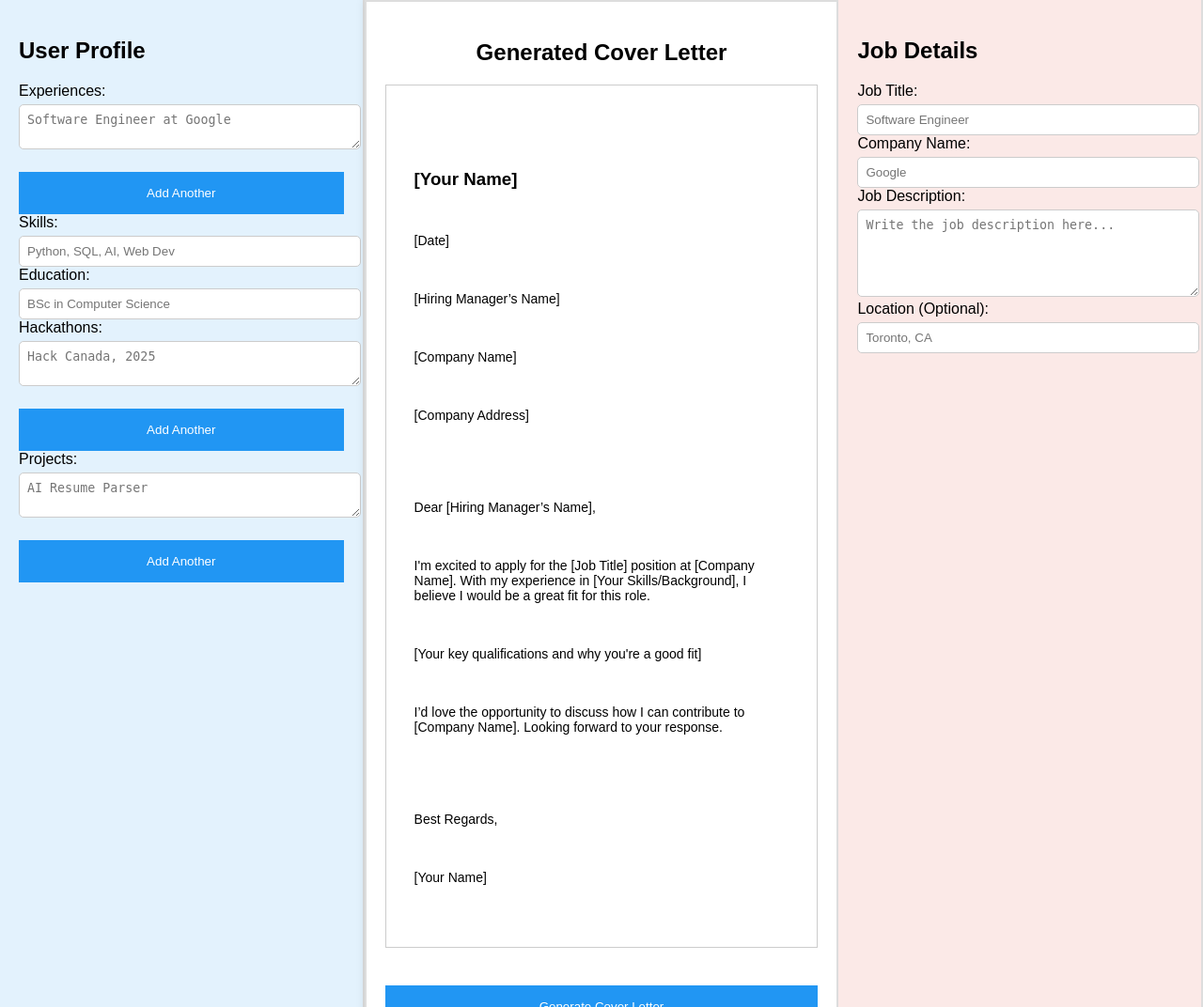
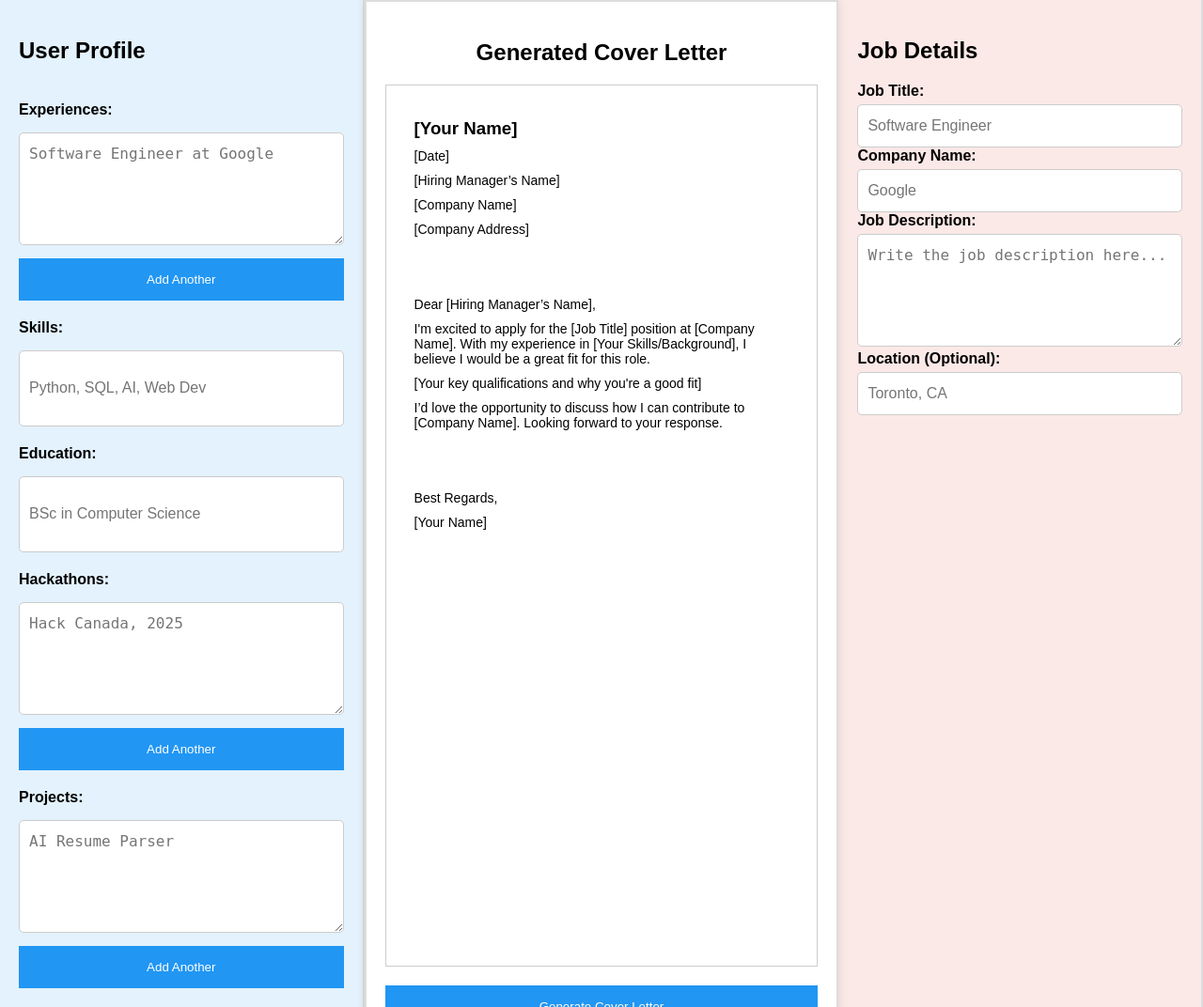
Before and after one commit to Gaurika-G/Jopply, a Flask app: page / in a window 1280 px wide. Shown: the whole page at 94% size. Run offline with Flask 3, Linux system fonts and the light colour scheme.

Commit message:
Fixed box sizes for right and left

```diff
--- a/static/styles.css
+++ b/static/styles.css
@@ -4,24 +4,29 @@ body {
     margin: 0;
     padding: 0;
     height: 100%;  /* Ensure body takes up the full height of the screen */
+    overflow-x: hidden;  /* Prevent horizontal scrolling on the body */
 }
 
 .container {
     display: flex;
-    height: 100vh;  /* Set the container to full viewport height */
+    height: 100vh;  /* Full viewport height */
     justify-content: space-between;
-    overflow: hidden;  /* Hide overflow on the main page */
+    overflow-x: hidden;  /* Hide horizontal overflow in the container */
 }
 
 .section {
     padding: 20px;
     border-right: 2px solid #ddd;
     overflow-y: auto;  /* Allow vertical scrolling within each section */
+    width: 100%;  /* Ensure sections take full width of their partition */
 }
 
 .left {
     width: 30%;
     background: #e3f2fd;
+    display: flex;
+    flex-direction: column;
+    overflow-x: hidden;  /* Prevent horizontal scrolling in the left partition */
 }
 
 .middle {
@@ -34,33 +39,45 @@ body {
     height: 100%;  /* Full height of viewport */
     display: flex;
     flex-direction: column;
-    padding-bottom: 100px;  /* Extra space to ensure button visibility */
+    position: relative;  /* Ensure button position works */
+    overflow-x: hidden;  /* Prevent horizontal scrolling in the middle partition */
 }
 
 .right {
     width: 30%;
     background: #fbe9e7;
+    overflow-x: hidden;  /* Prevent horizontal scrolling in the right partition */
 }
 
 textarea, input {
-    width: 100%;
-    padding: 8px;
+    width: 100%;  /* Prevent horizontal scrolling */
+    padding: 10px;  /* Increased padding to make input boxes larger */
     margin-top: 5px;
     border: 1px solid #ccc;
     border-radius: 5px;
+    font-size: 16px;
+    line-height: 1.5;
+    box-sizing: border-box;  /* Ensure padding doesn't affect width */
 }
 
+/* Job Description Box */
+textarea {
+    resize: vertical;  /* Allow vertical resizing */
+    height: 120px;  /* Set a fixed height for job description textarea */
+}
+
+/* Button at the bottom of the page */
 button {
     background: #2196F3;
     color: white;
     border: none;
-    padding: 15px; /* Increased padding to make the button more prominent */
+    padding: 15px;
     cursor: pointer;
     width: 100%;
+    margin-top: 10px;  /* Space between the cover letter box and button */
     position: sticky;
-    bottom: 20px;  /* Ensure the button is slightly above the absolute bottom */
-    z-index: 10; /* Ensure button is always above other content */
-    margin-top: 20px;  /* Ensure space between cover letter and button */
+    bottom: 0;  /* Ensure the button stays at the bottom of the middle section */
+    z-index: 10;  /* Ensure button is always above other content */
 }
 
 button:hover {
@@ -69,15 +86,17 @@ button:hover {
 
 .cover-letter-box {
     width: 100%;
-    height: 80vh; /* Fixed height for A4-like layout */
+    height: 80vh;  /* Fixed height for A4-like layout */
     padding: 30px;
     border: 1px solid #ccc;
     box-sizing: border-box;
     text-align: left;
     white-space: pre-wrap;
     overflow-y: auto;  /* Enables scrolling */
-    margin-bottom: 20px; /* Margin between cover letter and button */
-    flex-grow: 1; /* Ensures the cover letter box grows but does not overflow */
+    margin-bottom: 10px; /* Reduced margin between the button and cover letter */
+    flex-grow: 1;  /* Ensures the cover letter box takes up remaining space */
+    display: flex;
+    flex-direction: column;
 }
 
 .cover-letter-box h3, .cover-letter-box p {
@@ -87,3 +106,18 @@ button:hover {
 .cover-letter-box p {
     font-size: 14px;
 }
+
+/* Ensure Consistent Sizes for Experience, Hackathons, Projects Boxes */
+.left input[type="text"], .left textarea, .right textarea {
+    height: 120px;  /* Consistent height for experience, hackathons, and projects */
+    resize: vertical;  /* Allow vertical resizing */
+    font-size: 16px;
+    line-height: 1.5;
+    overflow: auto;
+}
+
+.left label, .right label {
+    font-weight: bold;
+    margin-top: 20px;  /* Space between label and box */
+    margin-bottom: 10px;  /* Space between label and box */
+}
```
